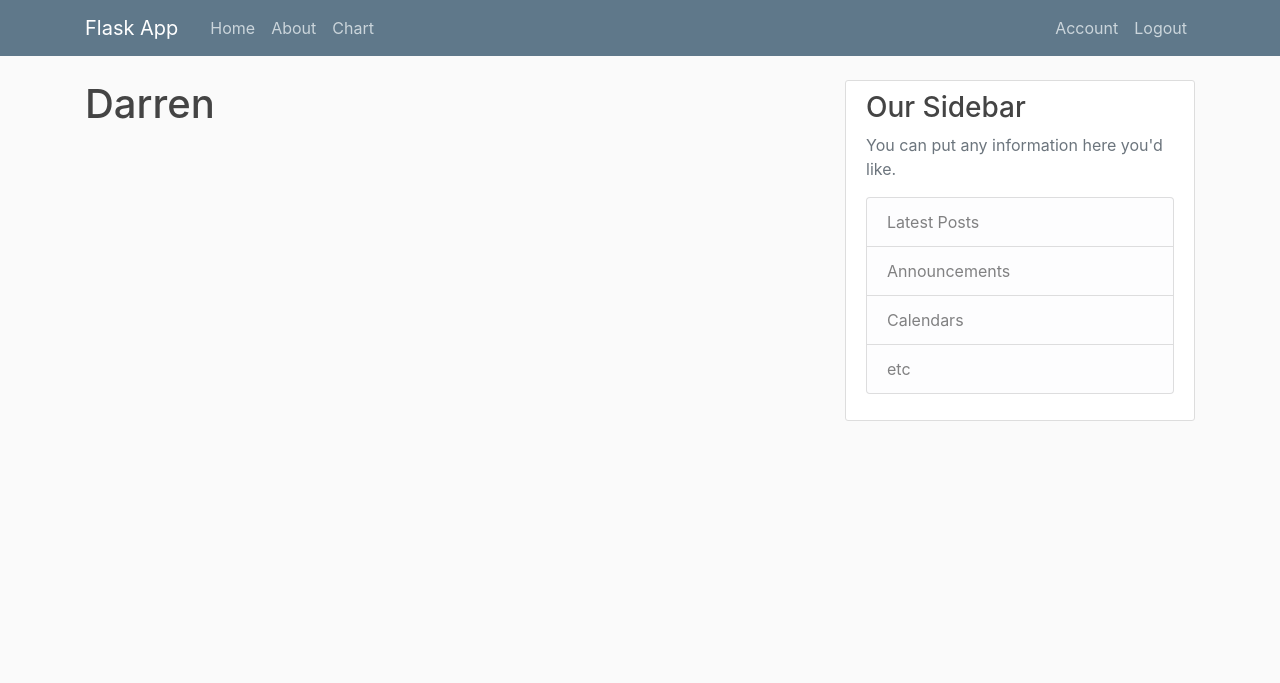
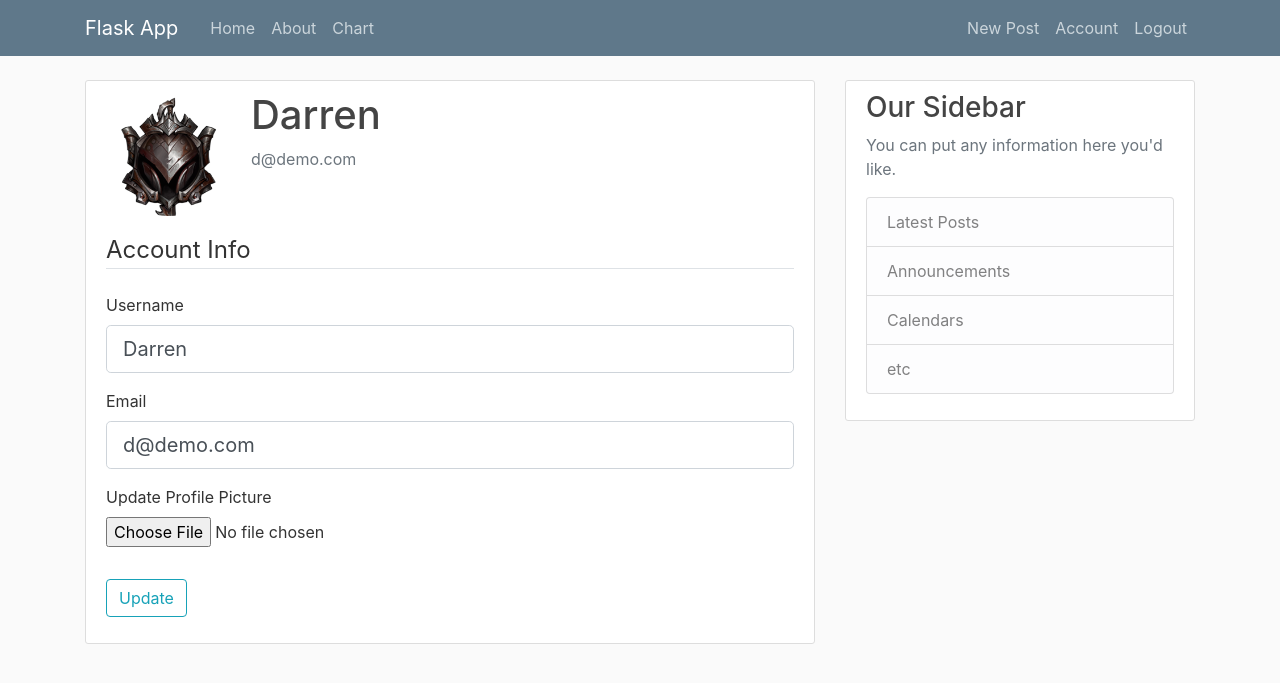
Before and after one commit to dneo007/pi4fyp, a Flask app: page /account in a window 1280 px wide. Shown: the top 683 px of the page. Run offline with Flask 2, Linux system fonts and the light colour scheme; a user stored in the database is signed in; some libraries are stand-ins or nearby versions.

Commit message:
Create Update and delete posts

```diff
--- a/flask_app/flaskapp/forms.py
+++ b/flask_app/flaskapp/forms.py
@@ -1,5 +1,7 @@
 from flask_wtf import FlaskForm
-from wtforms import StringField, PasswordField, SubmitField, BooleanField
+from flask_wtf.file import FileField, FileAllowed
+from flask_login import current_user
+from wtforms import StringField, PasswordField, SubmitField, BooleanField, TextAreaField
 from wtforms.validators import DataRequired, Length, Email, EqualTo, ValidationError
 from flaskapp.models import User
 
@@ -26,3 +28,28 @@ class LoginForm(FlaskForm):
     password = PasswordField('Password', validators=[DataRequired()])
     remember = BooleanField('Remember Me')
     submit = SubmitField('Login')
+
+
+class UpdateAccountForm(FlaskForm):
+    username = StringField('Username', validators=[DataRequired(), Length(min=2, max=20)])
+    email = StringField('Email', validators=[DataRequired(), Email()])
+    picture = FileField('Update Profile Picture', validators=[FileAllowed(['jpg', 'png'])])
+    submit = SubmitField('Update')
+
+    def validate_username(self, username):
+        if username.data != current_user.username:
+            user = User.query.filter_by(username=username.data).first()
+            if user:
+                raise ValidationError('Username already exists. Please choose another username.')
+
+    def validate_email(self, email):
+        if email.data != current_user.email:
+            email = User.query.filter_by(email=email.data).first()
+            if email:
+                raise ValidationError('Email already exists. Please choose another email.')
+
+
+class PostForm(FlaskForm):
+    title = StringField('Title', validators=[DataRequired()])
+    content = TextAreaField('Content', validators=[DataRequired()])
+    submit = SubmitField('Post')
--- a/flask_app/flaskapp/routes.py
+++ b/flask_app/flaskapp/routes.py
@@ -1,29 +1,18 @@
-from flask import render_template, url_for, flash, redirect, request, jsonify
+import os
+import secrets
+from PIL import Image
+from flask import render_template, url_for, flash, redirect, request, jsonify, abort
 from flaskapp import app, db, bcrypt
-from flaskapp.forms import RegistrationForm, LoginForm
+from flaskapp.forms import RegistrationForm, LoginForm, UpdateAccountForm, PostForm
 from flaskapp.models import User, Post, Reading
 from flask_login import login_user, current_user, logout_user, login_required
 import json
 from flaskapp.dbquery import dbquery, dbquery2
 
-posts = [
-    {
-        'author': 'Darren Neo',
-        'title' : 'Results',
-        'content': 'First Post Content',
-        'date_posted': 'June 21, 2020'
-    },
-    {
-        'author': 'Darren Neo',
-        'title' : '2nd Result',
-        'content': '2nd Post Content',
-        'date_posted': 'June 22, 2020'
-    }
-]
-
 @app.route('/')
 @app.route('/home')
 def home():
+    posts = Post.query.all()
     return render_template('home.html', posts=posts)
 
 @app.route('/about')
@@ -65,22 +54,9 @@ def logout():
     return redirect(url_for('home'))
 
 @app.route('/chart', methods=['GET', 'POST'])
+@login_required
 def chart():
     # readings = Reading.query.all()
-    id = []
-    sensor = dbquery()
-    print(sensor)
-    # for reading in readings:
-    #     # id.append(reading.id)
-    #     sensor.append(reading.id)
-    data = {
-        # "id": id,
-        "sensor": sensor
-    }
-    return render_template('chart.html', title='Chart', data=data)
-
-@app.route('/json', methods=['GET', 'POST'])
-def json():
     sensor = dbquery()
     id = dbquery2()
     print(sensor)
@@ -91,9 +67,93 @@ def json():
         "id": id,
         "sensor": sensor
     }
+    return render_template('chart.html', title='Chart', data=data)
+
+@app.route('/json', methods=['GET', 'POST'])
+def json():
+    sensor = dbquery()
+    id = dbquery2()
+    print(sensor)
+    data = {
+        "id": id,
+        "sensor": sensor
+    }
     return jsonify(data)
 
-@app.route('/account')
+def save_picture(form_picture):
+    random_hex = secrets.token_hex(8)
+    _, f_ext = os.path.splitext(form_picture.filename)
+    picture_fn = random_hex + f_ext
+    picture_path = os.path.join(app.root_path, 'static/profile_pics', picture_fn)
+
+    output_size = (125, 125)
+    i = Image.open(form_picture)
+    i.thumbnail(output_size)
+    i.save(picture_path)
+
+    return picture_fn
+
+@app.route('/account', methods=['GET', 'POST'])
 @login_required
 def account():
-    return render_template('account.html', title ='Account')
+    form = UpdateAccountForm()
+    if form.validate_on_submit():
+        if form.picture.data:
+            picture_file = save_picture(form.picture.data)
+            current_user.image_file = picture_file
+        current_user.username = form.username.data
+        current_user.email = form.email.data
+        db.session.commit()
+        flash('Your account has been updated', 'success')
+        return redirect(url_for('account'))
+    elif request.method =='GET':
+        form.username.data = current_user.username
+        form.email.data = current_user.email
+    image_file = url_for('static', filename='profile_pics/' + current_user.image_file)
+    return render_template('account.html', title ='Account', image_file=image_file, form=form)
+
+@app.route('/post/new', methods=['GET', 'POST'])
+@login_required
+def new_post():
+    form = PostForm()
+    if form.validate_on_submit():
+        post = Post(title=form.title.data, content=form.content.data, author=current_user)
+        db.session.add(post)
+        db.session.commit()
+        flash('Your post has been created!', 'success')
+        return redirect(url_for('home'))
+    return render_template('create_post.html', title ='New Post', form=form, legend='New Post')
+
+@app.route('/post/<int:post_id>', methods=['GET', 'POST'])
+def post(post_id):
+    post = Post.query.get_or_404(post_id)
+    return render_template('post.html', title=post.title, post=post)
+
+@app.route('/post/<int:post_id>/update', methods=['GET', 'POST'])
+@login_required
+def update_post(post_id):
+    post = Post.query.get_or_404(post_id)
+    if post.author != current_user:
+        abort(403)
+    form = PostForm()
+    if form.validate_on_submit():
+        post.title = form.title.data
+        post.content = form.content.data
+        db.session.commit()
+        flash('Your Post has been updated','success')
+        return redirect(url_for('post',post_id=post.id))
+    elif request.method == 'GET':
+        form.title.data = post.title
+        form.content.data = post.content
+    return render_template('create_post.html', title='Update Post', form=form, legend='Update Post')
+
+@app.route('/post/<int:post_id>/delete', methods=['POST'])
+@login_required
+def delete_post(post_id):
+    post = Post.query.get_or_404(post_id)
+    if post.author != current_user:
+        abort(403)
+    db.session.delete(post)
+    db.session.commit()
+    flash('Your Post has been deleted','success')
+    return redirect(url_for('home'))
--- a/flask_app/flaskapp/templates/account.html
+++ b/flask_app/flaskapp/templates/account.html
@@ -1,5 +1,59 @@
 {% extends "base.html" %}
 {% block content %}
-    <h1>{{ current_user.username }}</h1>
+
+<div class="content-section">
+  <div class="media">
+    <img class="rounded-circle account-img" src="{{ image_file }}">
+    <div class="media-body">
+      <h2 class="account-heading">{{ current_user.username }}</h2>
+      <p class="text-secondary">{{ current_user.email }}</p>
+    </div>
+  </div>
+    <form method="POST" action="" enctype="multipart/form-data">
+      {{ form.hidden_tag() }}
+      <fieldset class="form-group">
+        <legend class="border-bottom mb-4">Account Info</legend>
+        <div class="form-group">
+          {{ form.username.label(class="form-control-label") }}
+          {% if form.username.errors %}
+          {{ form.username(class="form-control form-control-lg is-invalid") }}
+          <div class="invalid-feedback">
+            {% for error in form.username.errors %}
+            <span> {{ error }} </span>
+            {% endfor %}
+          </div>
+          {% else %}
+          {{ form.username(class="form-control form-control-lg") }}
+          {% endif %}
+        </div>
+        <div class="form-group">
+          {{ form.email.label(class="form-control-label") }}
+
+          {% if form.email.errors %}
+          {{ form.email(class="form-control form-control-lg is-invalid") }}
+          <div class="invalid-feedback">
+            {% for error in form.email.errors %}
+            <span> {{ error }} </span>
+            {% endfor %}
+          </div>
+          {% else %}
+          {{ form.email(class="form-control form-control-lg") }}
+          {% endif %}
+        </div>
+        <div class="form-group">
+          {{ form.picture.label() }}
+          {{ form.picture(class="form-control-file") }}
+          {% if form.picture.errors %}
+          {% for error in form.picture.errors %}
+          <span class="text-danger"> {{ error }} </span><br>
+          {% endfor %}
+          {% endif %}
+        </div>
+      </fieldset>
+      <div class="form-group">
+        {{ form.submit(class="btn btn-outline-info") }}
+      </div>
+    </form>
+</div>
 
 {% endblock %}
--- a/flask_app/flaskapp/templates/base.html
+++ b/flask_app/flaskapp/templates/base.html
@@ -33,6 +33,7 @@
           <!-- Navbar Right Side -->
           <div class="navbar-nav">
             {% if current_user.is_authenticated %}
+              <a class="nav-item nav-link" href="{{ url_for('new_post') }}">New Post</a>
               <a class="nav-item nav-link" href="{{ url_for('account') }}">Account</a>
               <a class="nav-item nav-link" href="{{ url_for('logout') }}">Logout</a>
             {% else %}
--- a/mqttpublish.py
+++ b/mqttpublish.py
@@ -3,6 +3,6 @@
 
 import paho.mqtt.publish as publish
 
-publish.single("myoware/results", "9", hostname="192.168.1.3")
+publish.single("myoware/results", "6", hostname="192.168.1.3")
 #publish.single("myoware/results2", "World!", hostname="192.168.1.3")
 print("Done")
```
Also changed, not shown: flask_app/flaskapp/templates/chart.html (+19 -4 lines), flask_app/flaskapp/templates/create_post.html (added, +42 -0 lines), flask_app/flaskapp/templates/home.html (+4 -3 lines), flask_app/flaskapp/templates/post.html (added, +42 -0 lines), flask_app/flaskapp/site.db, flask_app/flaskapp/static/profile_pics/54db087e3adc7bdd.jpg (added), flask_app/flaskapp/static/profile_pics/default.jpg (added), 1 other file.
